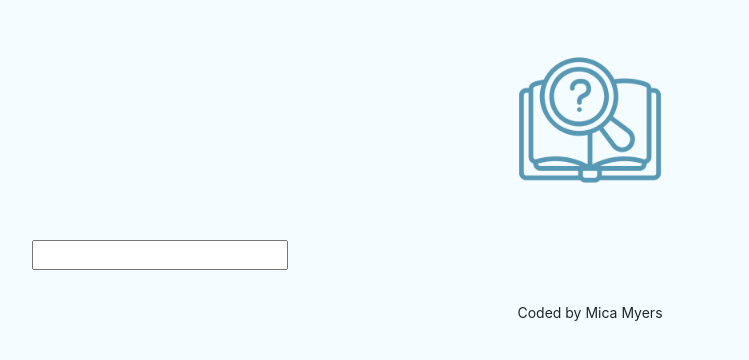
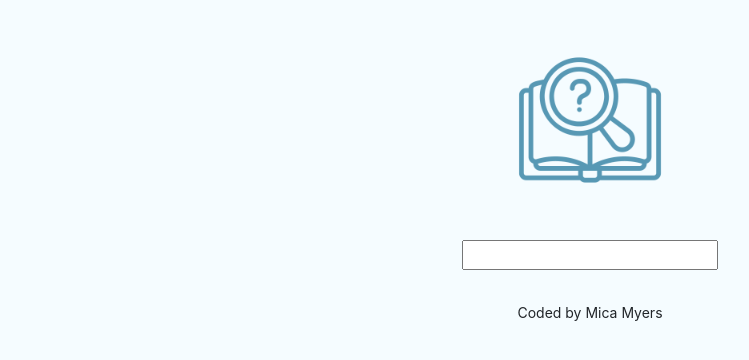
Before and after one commit to micaelajmyers/dictionary-app, a React (Create React App) app: page / in a window 1280 px wide. Shown: the top 360 px of the page, without its empty margins (50-799 px from the left). Built offline with nearby package versions, Linux system fonts and the light colour scheme.

Commit message:
Centered Search Bar

```diff
--- a/src/Dictionary.css
+++ b/src/Dictionary.css
@@ -1,2 +1,2 @@
-.Dictionary {
+.searchBar {
 }
--- a/src/Dictionary.js
+++ b/src/Dictionary.js
@@ -23,9 +23,10 @@
   }
   return (
     <div className="Dictionary">
-      <form onSubmit={search}>
+      <form onSubmit={search} className="searchBar text-center">
         <input type="search" onChange={handleKeywordChange} />
       </form>
+
       <Results results={results} />
     </div>
   );
```
